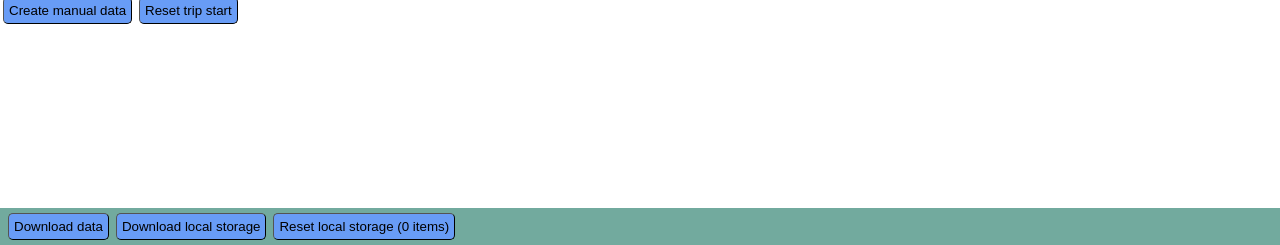
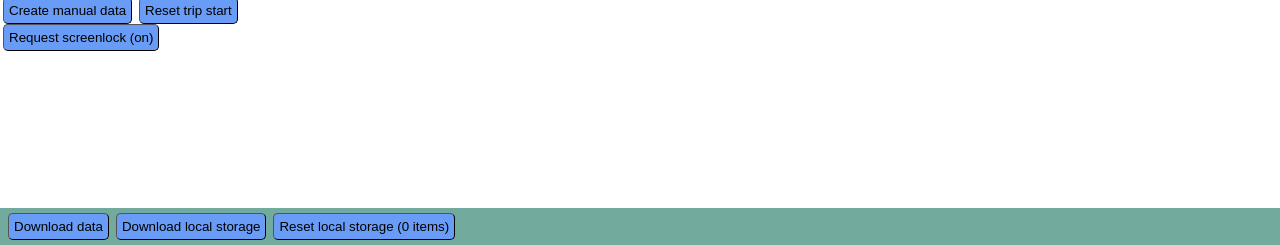
Before and after one commit to ElectricVehicleChargingCoverage/LiveExperiment, a plain HTML site: page index.html in a window 1280 px wide. Shown: the part 555-800 px from the top of the page. Drawn offline with nearby package versions, Linux system fonts and the light colour scheme.

Commit message:
add screenlock

```diff
--- a/index.html
+++ b/index.html
@@ -79,6 +79,7 @@
         <button onclick="updateData(false)">Create manual data</button>
         <button onclick="resetTripTime()">Reset trip start</button>
         <div id="details"></div>
+        <button onclick="getScreenLock()"> Request screenlock <a id="screenlock-status"></a></button>
         <div id="downloadDiv">
             <button onclick="downloadCurrentData()"> Download data </button>
             <button onclick="downloadLocalStorage()"> Download local storage</button>
@@ -293,4 +294,31 @@ function error(message) {
         document.getElementById("errorDiv").innerHTML = "";
     }, 20000);
 }
+
+function isScreenLockSupported() {
+    return ('wakeLock' in navigator);
+}
+var screenLock;
+async function getScreenLock() {
+    if(isScreenLockSupported()){
+        try {
+            navigator.wakeLock.request('screen')
+                .then(lock => {
+                    screenLock = lock;
+                    console.log("Screenlock granted:", lock);
+                    document.getElementById("screenlock-status").innerHTML = "(on)";
+                    screenLock.onrelease = () => {
+                        error("Screenlock was released.");
+                        document.getElementById("screenlock-status").innerHTML = "(off)";
+                    };
+                });
+        } catch(err) {
+            error(err.message);
+        }
+    } else {
+        error("Screenlock is not supported on this device.");
+    }
+}
+
+getScreenLock();
 </script>
```
